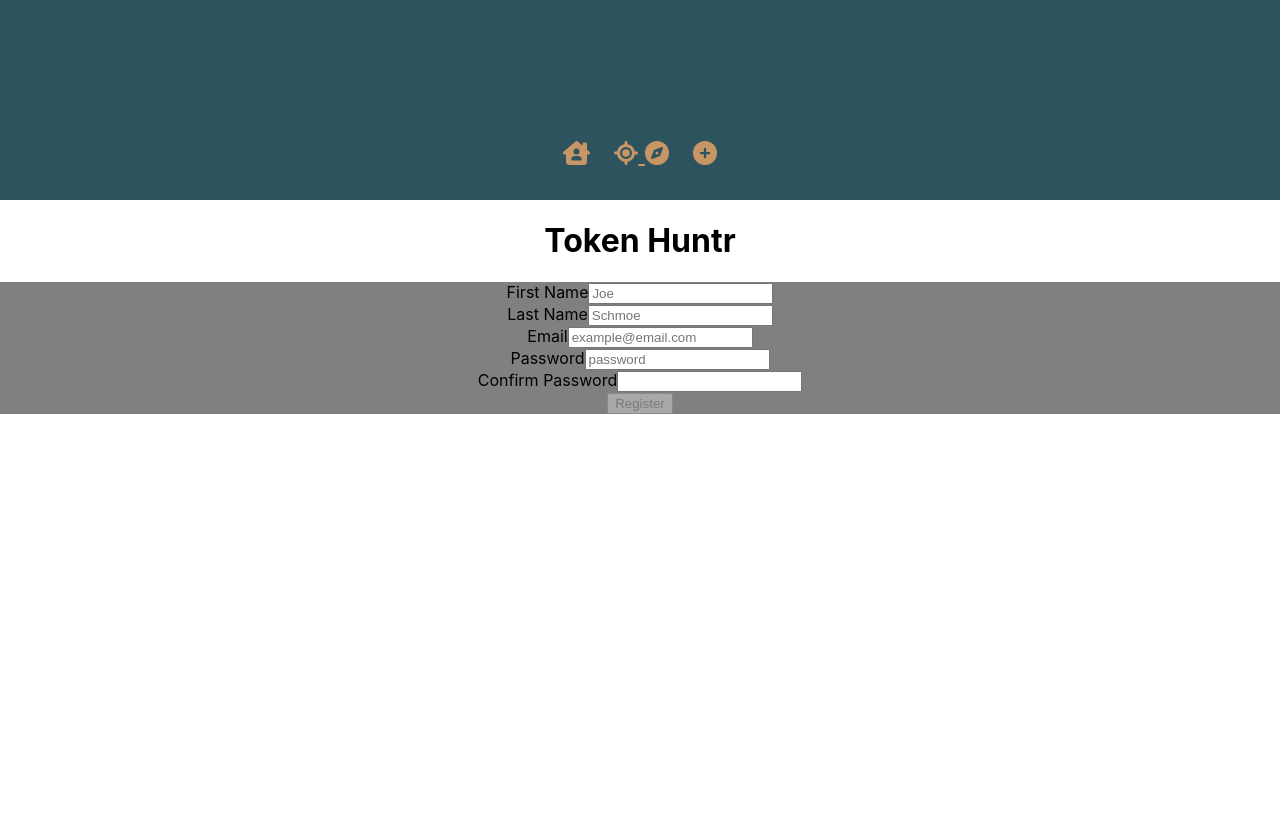
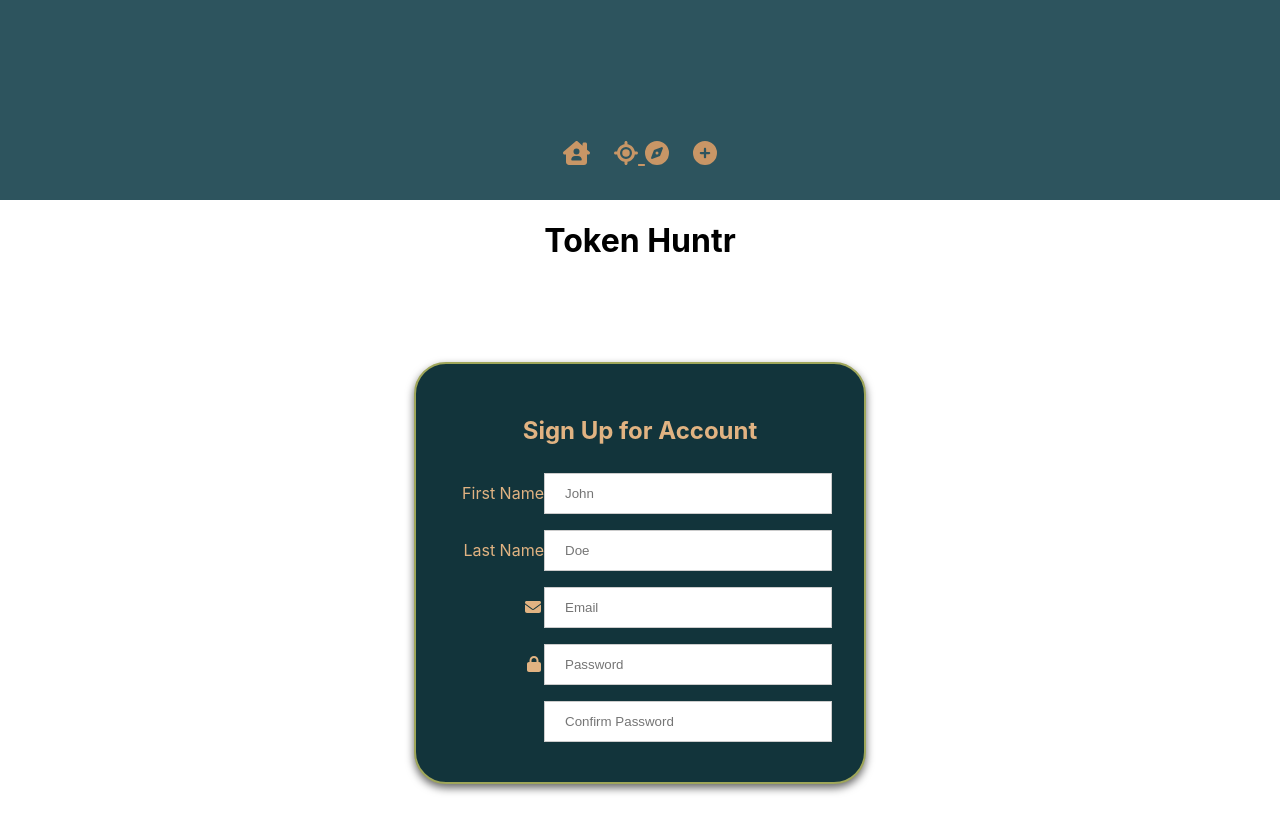
Before and after one commit to Job85/token-huntr-app, a React (Create React App) app: page /register in a window 1280 px wide. Shown: the top 832 px of the page. Before the commit the page ends 800 px from the top, so only its background shows below. Built offline with nearby package versions, Linux system fonts and the light colour scheme.

Commit message:
used styled-components from CardStyle.jsx to build registration card'

```diff
--- a/src/pages/Register.jsx
+++ b/src/pages/Register.jsx
@@ -2,6 +2,9 @@ import React, { useState } from 'react';
 import { isEmail } from 'validator';
 import { RegisterUser } from '../services/AuthServices';
 import { useNavigate } from 'react-router-dom';
+import { faLock, faEnvelope } from '@fortawesome/free-solid-svg-icons';
+import { CardContainer, CardOverlay, CardHeader, Icon, InputWrapper, CardInput, CardFooter, CardButton } from "../components/CardStyle";
+import "./PageStyles.css";
 
 const required = value => {
     if (!value) {
@@ -74,78 +77,140 @@ const Register = () => {
     }
 
     return (
-        <div className='login col'>
-            <form onSubmit={handleSubmit}>
-                <div>
-                    <div className='form-group'>
-                        <label htmlFor='username'>First Name</label>
-                        <input
+        <CardContainer>
+            <CardOverlay>
+                <CardHeader>Sign Up for Account</CardHeader>
+                <form onSubmit={handleSubmit}>
+                    <InputWrapper className="edit">
+                        <label htmlFor='firstName'>First Name</label>
+                        <CardInput
+                            onChange={handleChange}
                             type='text'
                             name='firstName'
-                            placeholder='Joe'
+                            placeholder="John"
                             value={formValues.firstName}
+                            required
+                        />
+                    </InputWrapper>
+                    <InputWrapper className="edit">
+                        <label htmlFor='lastName'>Last Name</label>
+                        <CardInput
                             onChange={handleChange}
-                            validations={[required]}
-                        />
-                    </div>
-                    <div className="form-group">
-                        <label htmlFor='username'>Last Name</label>
-                        <input
                             type='text'
                             name='lastName'
-                            placeholder='Schmoe'
+                            placeholder="Doe"
                             value={formValues.lastName}
+                            required
+                        />
+                    </InputWrapper>
+                    <InputWrapper className="edit">
+                        <Icon icon={faEnvelope} />
+                        <CardInput
                             onChange={handleChange}
-                            validations={[required]}
-                        />
-                    </div>
-                    <div className="form-group">
-                        <label htmlFor="email">Email</label>
-                        <input
-                            type="text"
-                            placeholder='example@email.com'
-                            name="email"
+                            type="email"
+                            name='email'
+                            placeholder="Email"
                             value={formValues.email}
-                            onChange={handleChange}
                             validations={[required, validEmail]}
                         />
-                    </div>
-                    <div className="form-group">
-                        <label htmlFor="password">Password</label>
-                        <input
-                            type="password"
-                            name="password"
-                            placeholder='password'
+                    </InputWrapper>
+                    <InputWrapper className="edit">
+                        <Icon icon={faLock} />
+                        <CardInput
+                            onChange={handleChange}
+                            type='password'
+                            name='password'
+                            placeholder="Password"
                             value={formValues.password}
+                            required
+                        />
+                    </InputWrapper>
+                    <InputWrapper className="edit">
+                        <CardInput
                             onChange={handleChange}
-                            validations={[required, validPassword]}
+                            type='password'
+                            name='confirmPassword'
+                            placeholder="Confirm Password"
+                            value={formValues.confirmPassword}
+                            required
                         />
-                    </div>
-                    <div className="form-group">
-                        <label htmlFor="confirmPassword">Confirm Password</label>
-                        <input
-                            onChange={handleChange}
-                            type="password"
-                            name="confirmPassword"
-                            value={formValues.confirmPassword}
-                            validations={[required]}
-                        />
-                    </div>
-                </div>
-                <button
-                    type='submit'
-                    disabled={
-                        !formValues.firstName ||
-                        !formValues.lastName ||
-                        !formValues.email ||
-                        (!formValues.password &&
-                            formValues.confirmPassword === formValues.password)
-                    }
-                >
-                    Register
-                </button>
-            </form>
-        </div>
+                    </InputWrapper>
+                </form>
+            </CardOverlay>
+        </CardContainer>
+
+        // <div className='login col'>
+        //     <form onSubmit={handleSubmit}>
+        //         <div>
+        //             <div className='form-group'>
+        //                 <label htmlFor='username'>First Name</label>
+        //                 <input
+        //                     type='text'
+        //                     name='firstName'
+        //                     placeholder='Joe'
+        //                     value={formValues.firstName}
+        //                     onChange={handleChange}
+        //                     validations={[required]}
+        //                 />
+        //             </div>
+        //             <div className="form-group">
+        //                 <label htmlFor='username'>Last Name</label>
+        //                 <input
+        //                     type='text'
+        //                     name='lastName'
+        //                     placeholder='Schmoe'
+        //                     value={formValues.lastName}
+        //                     onChange={handleChange}
+        //                     validations={[required]}
+        //                 />
+        //             </div>
+        //             <div className="form-group">
+        //                 <label htmlFor="email">Email</label>
+        //                 <input
+        //                     type="text"
+        //                     placeholder='example@email.com'
+        //                     name="email"
+        //                     value={formValues.email}
+        //                     onChange={handleChange}
+        //                     validations={[required, validEmail]}
+        //                 />
+        //             </div>
+        //             <div className="form-group">
+        //                 <label htmlFor="password">Password</label>
+        //                 <input
+        //                     type="password"
+        //                     name="password"
+        //                     placeholder='password'
+        //                     value={formValues.password}
+        //                     onChange={handleChange}
+        //                     validations={[required, validPassword]}
+        //                 />
+        //             </div>
+        //             <div className="form-group">
+        //                 <label htmlFor="confirmPassword">Confirm Password</label>
+        //                 <input
+        //                     onChange={handleChange}
+        //                     type="password"
+        //                     name="confirmPassword"
+        //                     value={formValues.confirmPassword}
+        //                     validations={[required]}
+        //                 />
+        //             </div>
+        //         </div>
+        //         <button
+        //             type='submit'
+        //             disabled={
+        //                 !formValues.firstName ||
+        //                 !formValues.lastName ||
+        //                 !formValues.email ||
+        //                 (!formValues.password &&
+        //                     formValues.confirmPassword === formValues.password)
+        //             }
+        //         >
+        //             Register
+        //         </button>
+        //     </form>
+        // </div>
     )
 
 }
```
